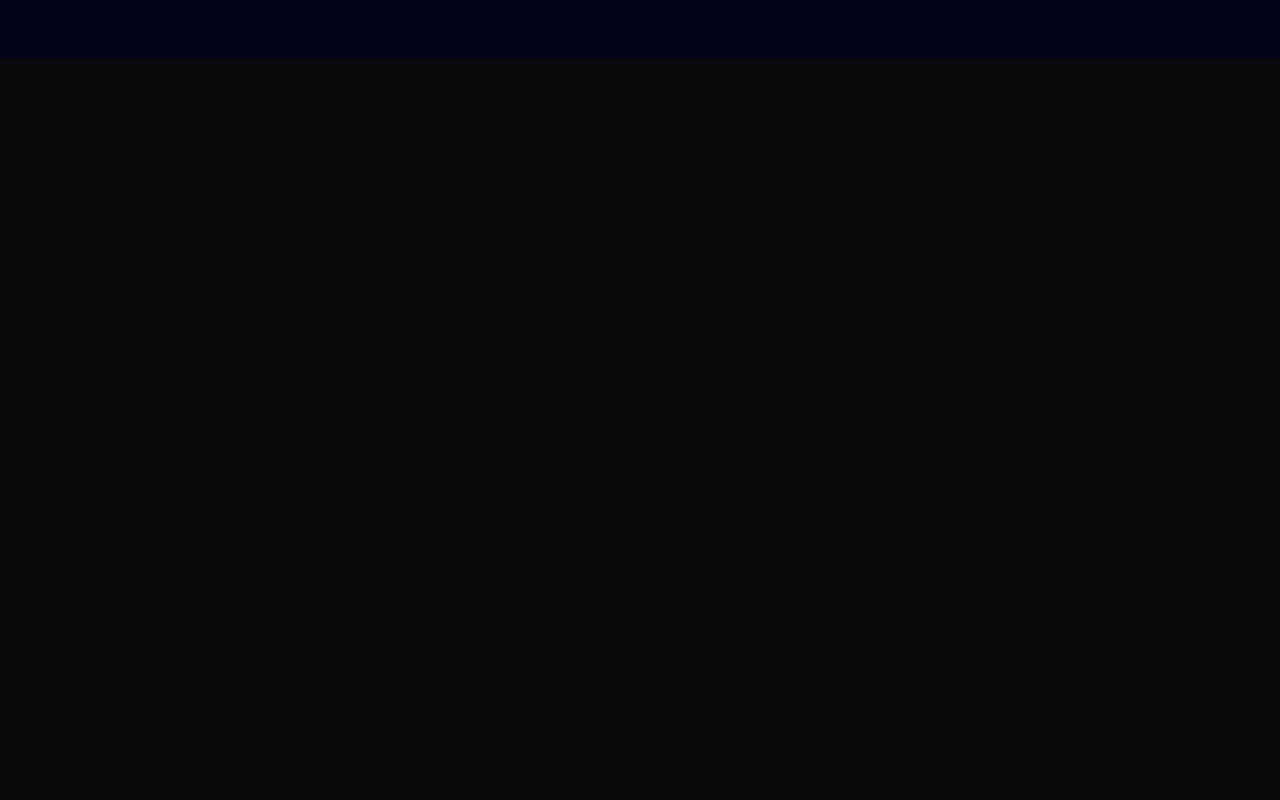
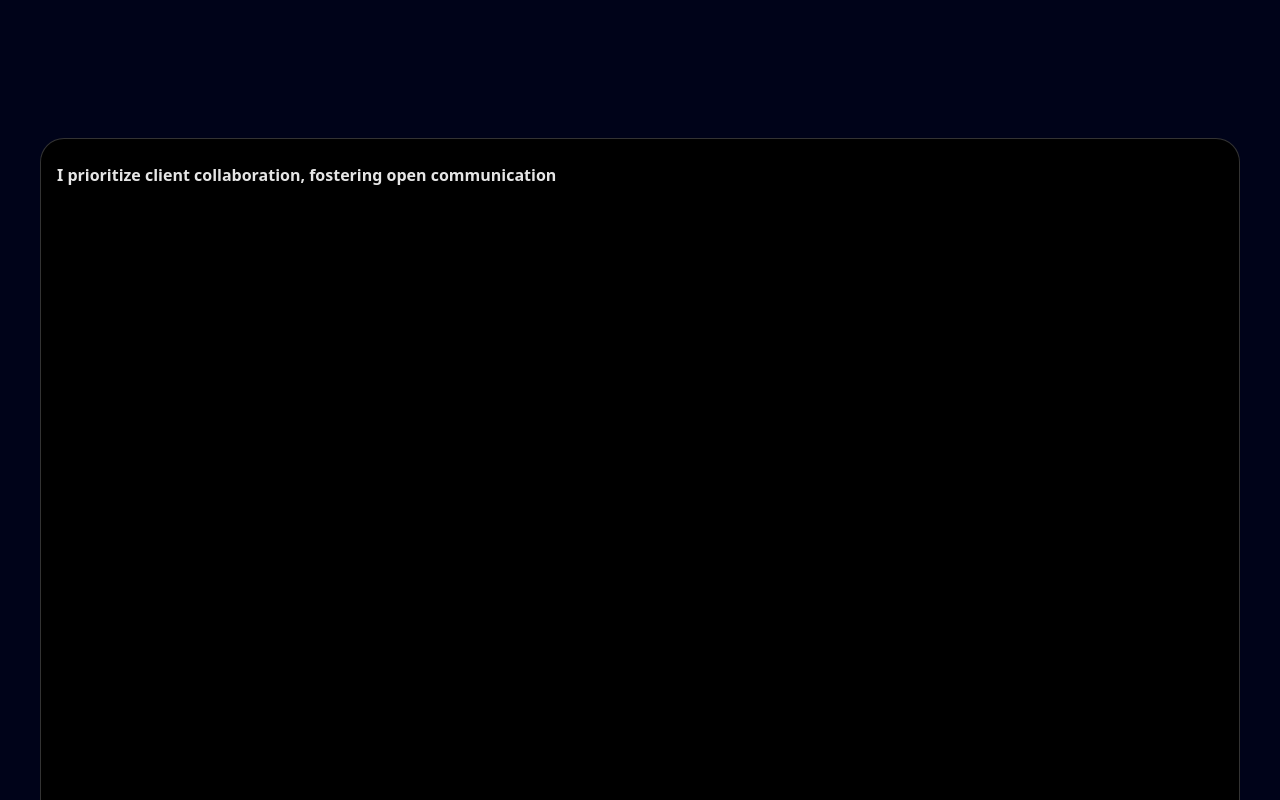
Before and after one commit to bosedipayan/Modern_portfolio, a Next.js app: page / in a window 1280 px wide. Shown: the part 840-1640 px from the top of the page. Before the commit the page ends 898 px from the top, so only its background shows below. Built offline with nearby package versions, Linux system fonts and the light colour scheme.

Commit message:
Added packages and worked on components

```diff
--- a/app/page.tsx
+++ b/app/page.tsx
@@ -1,3 +1,4 @@
+import Grid from "@/components/Grid";
 import Hero from "@/components/Hero";
 import { FloatingNav } from "@/components/ui/FloatingNav";
 import Image from "next/image";
@@ -11,6 +12,7 @@
           navItems={[{ name: "Home", link: "/", icon: <FaHome /> }]}
         />
         <Hero />
+        <Grid />
       </div>
     </main>
   );
--- /dev/null
+++ b/components/Grid.tsx
@@ -0,0 +1,29 @@
+import React from "react";
+import { BentoGrid, BentoGridItem } from "./ui/BentoGrid";
+import { gridItems } from "@/data";
+
+const Grid = () => {
+  return (
+    <section id="about">
+      <BentoGrid className="w-full py-20">
+        {gridItems.map((item, i) => (
+          <BentoGridItem
+            id={item.id}
+            key={i}
+            title={item.title}
+            description={item.description}
+            // remove icon prop
+            // remove original classname condition
+            className={item.className}
+            img={item.img}
+            imgClassName={item.imgClassName}
+            titleClassName={item.titleClassName}
+            spareImg={item.spareImg}
+          />
+        ))}
+      </BentoGrid>
+    </section>
+  );
+};
+
+export default Grid;
--- /dev/null
+++ b/components/ui/BentoGrid.tsx
@@ -0,0 +1,64 @@
+import { cn } from "@/lib/utils";
+
+export const BentoGrid = ({
+  className,
+  children,
+}: {
+  className?: string;
+  children?: React.ReactNode;
+}) => {
+  return (
+    <div
+      className={cn(
+        "grid md:auto-rows-[18rem] grid-cols-1 md:grid-cols-3 gap-4 max-w-7xl mx-auto ",
+        className
+      )}
+    >
+      {children}
+    </div>
+  );
+};
+
+export const BentoGridItem = ({
+  className,
+  title,
+  description,
+  header,
+  icon,
+  id,
+  img,
+  imgClassName,
+  titleClassName,
+  spareImg,
+}: {
+  className?: string;
+  title?: string | React.ReactNode;
+  description?: string | React.ReactNode;
+  header?: React.ReactNode;
+  icon?: React.ReactNode;
+  id?: number;
+  img?: string;
+  imgClassName?: string;
+  titleClassName?: string;
+  spareImg?: string;
+}) => {
+  return (
+    <div
+      className={cn(
+        "row-span-1 rounded-3xl relative group/bento hover:shadow-xl transition duration-200 shadow-input dark:shadow-none p-4 dark:bg-black dark:border-white/[0.2] bg-white border-transparent justify-between flex flex-col space-y-4 border border-red-500",
+        className
+      )}
+    >
+      {header}
+      <div className="group-hover/bento:translate-x-2 transition duration-200">
+        {icon}
+        <div className="font-sans font-bold text-neutral-600 dark:text-neutral-200 mb-2 mt-2">
+          {title}
+        </div>
+        <div className="font-sans font-normal text-neutral-600 text-xs dark:text-neutral-300">
+          {description}
+        </div>
+      </div>
+    </div>
+  );
+};
--- /dev/null
+++ b/data/index.ts
@@ -0,0 +1,217 @@
+export const navItems = [
+  { name: "About", link: "#about" },
+  { name: "Projects", link: "#projects" },
+  { name: "Testimonials", link: "#testimonials" },
+  { name: "Contact", link: "#contact" },
+];
+
+export const gridItems = [
+  {
+    id: 1,
+    title: "I prioritize client collaboration, fostering open communication ",
+    description: "",
+    className: "lg:col-span-3 md:col-span-6 md:row-span-4 lg:min-h-[60vh]",
+    imgClassName: "w-full h-full",
+    titleClassName: "justify-end",
+    img: "/b1.svg",
+    spareImg: "",
+  },
+  {
+    id: 2,
+    title: "I'm very flexible with time zone communications",
+    description: "",
+    className: "lg:col-span-2 md:col-span-3 md:row-span-2",
+    imgClassName: "",
+    titleClassName: "justify-start",
+    img: "",
+    spareImg: "",
+  },
+  {
+    id: 3,
+    title: "My tech stack",
+    description: "I constantly try to improve",
+    className: "lg:col-span-2 md:col-span-3 md:row-span-2",
+    imgClassName: "",
+    titleClassName: "justify-center",
+    img: "",
+    spareImg: "",
+  },
+  {
+    id: 4,
+    title: "Tech enthusiast with a passion for development.",
+    description: "",
+    className: "lg:col-span-2 md:col-span-3 md:row-span-1",
+    imgClassName: "",
+    titleClassName: "justify-start",
+    img: "/grid.svg",
+    spareImg: "/b4.svg",
+  },
+
+  {
+    id: 5,
+    title: "Currently building a JS Animation library",
+    description: "The Inside Scoop",
+    className: "md:col-span-3 md:row-span-2",
+    imgClassName: "absolute right-0 bottom-0 md:w-96 w-60",
+    titleClassName: "justify-center md:justify-start lg:justify-center",
+    img: "/b5.svg",
+    spareImg: "/grid.svg",
+  },
+  {
+    id: 6,
+    title: "Do you want to start a project together?",
+    description: "",
+    className: "lg:col-span-2 md:col-span-3 md:row-span-1",
+    imgClassName: "",
+    titleClassName: "justify-center md:max-w-full max-w-60 text-center",
+    img: "",
+    spareImg: "",
+  },
+];
+
+export const projects = [
+  {
+    id: 1,
+    title: "3D Solar System Planets to Explore",
+    des: "Explore the wonders of our solar system with this captivating 3D simulation of the planets using Three.js.",
+    img: "/p1.svg",
+    iconLists: ["/re.svg", "/tail.svg", "/ts.svg", "/three.svg", "/fm.svg"],
+    link: "/ui.earth.com",
+  },
+  {
+    id: 2,
+    title: "Yoom - Video Conferencing App",
+    des: "Simplify your video conferencing experience with Yoom. Seamlessly connect with colleagues and friends.",
+    img: "/p2.svg",
+    iconLists: ["/next.svg", "/tail.svg", "/ts.svg", "/stream.svg", "/c.svg"],
+    link: "/ui.yoom.com",
+  },
+  {
+    id: 3,
+    title: "AI Image SaaS - Canva Application",
+    des: "A REAL Software-as-a-Service app with AI features and a payments and credits system using the latest tech stack.",
+    img: "/p3.svg",
+    iconLists: ["/re.svg", "/tail.svg", "/ts.svg", "/three.svg", "/c.svg"],
+    link: "/ui.aiimg.com",
+  },
+  {
+    id: 4,
+    title: "Animated Apple Iphone 3D Website",
+    des: "Recreated the Apple iPhone 15 Pro website, combining GSAP animations and Three.js 3D effects..",
+    img: "/p4.svg",
+    iconLists: ["/next.svg", "/tail.svg", "/ts.svg", "/three.svg", "/gsap.svg"],
+    link: "/ui.apple.com",
+  },
+];
+
+export const testimonials = [
+  {
+    quote:
+      "Collaborating with Adrian was an absolute pleasure. His professionalism, promptness, and dedication to delivering exceptional results were evident throughout our project. Adrian's enthusiasm for every facet of development truly stands out. If you're seeking to elevate your website and elevate your brand, Adrian is the ideal partner.",
+    name: "Michael Johnson",
+    title: "Director of AlphaStream Technologies",
+  },
+  {
+    quote:
+      "Collaborating with Adrian was an absolute pleasure. His professionalism, promptness, and dedication to delivering exceptional results were evident throughout our project. Adrian's enthusiasm for every facet of development truly stands out. If you're seeking to elevate your website and elevate your brand, Adrian is the ideal partner.",
+    name: "Michael Johnson",
+    title: "Director of AlphaStream Technologies",
+  },
+  {
+    quote:
+      "Collaborating with Adrian was an absolute pleasure. His professionalism, promptness, and dedication to delivering exceptional results were evident throughout our project. Adrian's enthusiasm for every facet of development truly stands out. If you're seeking to elevate your website and elevate your brand, Adrian is the ideal partner.",
+    name: "Michael Johnson",
+    title: "Director of AlphaStream Technologies",
+  },
+  {
+    quote:
+      "Collaborating with Adrian was an absolute pleasure. His professionalism, promptness, and dedication to delivering exceptional results were evident throughout our project. Adrian's enthusiasm for every facet of development truly stands out. If you're seeking to elevate your website and elevate your brand, Adrian is the ideal partner.",
+    name: "Michael Johnson",
+    title: "Director of AlphaStream Technologies",
+  },
+  {
+    quote:
+      "Collaborating with Adrian was an absolute pleasure. His professionalism, promptness, and dedication to delivering exceptional results were evident throughout our project. Adrian's enthusiasm for every facet of development truly stands out. If you're seeking to elevate your website and elevate your brand, Adrian is the ideal partner.",
+    name: "Michael Johnson",
+    title: "Director of AlphaStream Technologies",
+  },
+];
+
+export const companies = [
+  {
+    id: 1,
+    name: "cloudinary",
+    img: "/cloud.svg",
+    nameImg: "/cloudName.svg",
+  },
+  {
+    id: 2,
+    name: "appwrite",
+    img: "/app.svg",
+    nameImg: "/appName.svg",
+  },
+  {
+    id: 3,
+    name: "HOSTINGER",
+    img: "/host.svg",
+    nameImg: "/hostName.svg",
+  },
+  {
+    id: 4,
+    name: "stream",
+    img: "/s.svg",
+    nameImg: "/streamName.svg",
+  },
+  {
+    id: 5,
+    name: "docker.",
+    img: "/dock.svg",
+    nameImg: "/dockerName.svg",
+  },
+];
+
+export const workExperience = [
+  {
+    id: 1,
+    title: "Frontend Engineer Intern",
+    desc: "Assisted in the development of a web-based platform using React.js, enhancing interactivity.",
+    className: "md:col-span-2",
+    thumbnail: "/exp1.svg",
+  },
+  {
+    id: 2,
+    title: "Mobile App Dev - JSM Tech",
+    desc: "Designed and developed mobile app for both iOS & Android platforms using React Native.",
+    className: "md:col-span-2", // change to md:col-span-2
+    thumbnail: "/exp2.svg",
+  },
+  {
+    id: 3,
+    title: "Freelance App Dev Project",
+    desc: "Led the dev of a mobile app for a client, from initial concept to deployment on app stores.",
+    className: "md:col-span-2", // change to md:col-span-2
+    thumbnail: "/exp3.svg",
+  },
+  {
+    id: 4,
+    title: "Lead Frontend Developer",
+    desc: "Developed and maintained user-facing features using modern frontend technologies.",
+    className: "md:col-span-2",
+    thumbnail: "/exp4.svg",
+  },
+];
+
+export const socialMedia = [
+  {
+    id: 1,
+    img: "/git.svg",
+  },
+  {
+    id: 2,
+    img: "/twit.svg",
+  },
+  {
+    id: 3,
+    img: "/link.svg",
+  },
+];
--- a/package.json
+++ b/package.json
@@ -9,8 +9,9 @@
     "lint": "next lint"
   },
   "dependencies": {
+    "@tabler/icons-react": "^3.11.0",
     "clsx": "^2.1.1",
-    "framer-motion": "^11.3.2",
+    "framer-motion": "^11.3.6",
     "mini-svg-data-uri": "^1.4.4",
     "next": "14.2.5",
     "next-themes": "^0.3.0",
```
Also changed, not shown: 1 other file (tests, documents, lock files or other folders).
